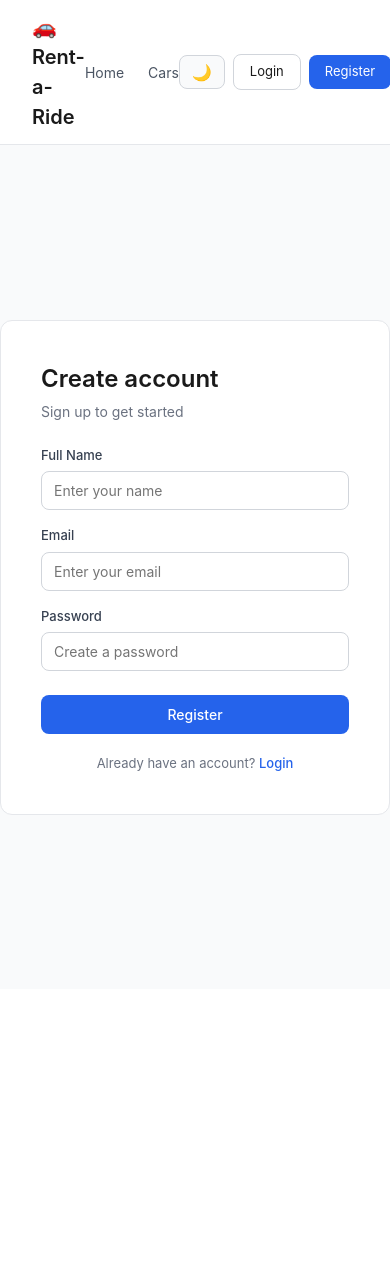
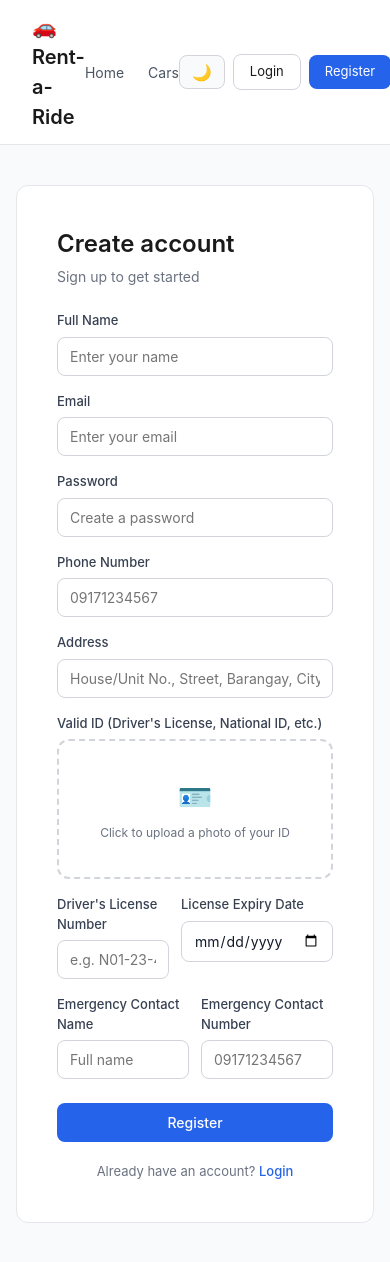
Before and after one commit to arvincosto11-wq/car-rental-app, a React (Vite) app in the folder client/: page /register in a window 390 px wide. Before the commit the page ends 989 px from the top, so only its background shows below. Built offline with nearby package versions, Linux system fonts and the light colour scheme; no server answers.

Commit message:
Add address, valid ID upload, PH phone validation, license and emergency contact to registration

```diff
--- a/client/src/pages/Register.jsx
+++ b/client/src/pages/Register.jsx
@@ -3,19 +3,67 @@ import { Link, useNavigate } from 'react-router-dom';
 import { useAuth } from '../context/AuthContext';
 import api from '../api';
 
+const PHONE_REGEX = /^(09\d{9}|\+639\d{9})$/;
+
 const Register = () => {
-  const [form, setForm] = useState({ name: '', email: '', password: '' });
+  const [form, setForm] = useState({
+    name: '', email: '', password: '',
+    phone: '', address: '',
+    licenseNumber: '', licenseExpiry: '',
+    emergencyContactName: '', emergencyContactNumber: '',
+  });
+  const [validIdImage, setValidIdImage] = useState(null);
+  const [validIdPreview, setValidIdPreview] = useState('');
   const [error, setError] = useState('');
   const [loading, setLoading] = useState(false);
   const { login } = useAuth();
   const navigate = useNavigate();
 
+  const handleIdImageChange = (e) => {
+    const file = e.target.files[0];
+    if (file) {
+      setValidIdImage(file);
+      setValidIdPreview(URL.createObjectURL(file));
+    }
+  };
+
+  const uploadToImageKit = async (file) => {
+    const authRes = await api.get('/imagekit/auth');
+    const { token, expire, signature, publicKey } = authRes.data;
+    const formData = new FormData();
+    formData.append('file', file);
+    formData.append('fileName', file.name);
+    formData.append('token', token);
+    formData.append('expire', expire);
+    formData.append('signature', signature);
+    formData.append('publicKey', publicKey);
+    const uploadRes = await fetch('https://upload.imagekit.io/api/v1/files/upload', { method: 'POST', body: formData });
+    const data = await uploadRes.json();
+    return { url: data.url, fileId: data.fileId };
+  };
+
   const handleSubmit = async (e) => {
     e.preventDefault();
+    setError('');
+
+    if (!PHONE_REGEX.test(form.phone)) {
+      setError('Please enter a valid Philippine phone number (e.g. 09171234567 or +639171234567)');
+      return;
+    }
+    if (!validIdImage) {
+      setError('Please upload a photo of a valid ID');
+      return;
+    }
+
     setLoading(true);
-    setError('');
     try {
-      const res = await api.post('/auth/register', form);
+      const uploaded = await uploadToImageKit(validIdImage);
+
+      const res = await api.post('/auth/register', {
+        ...form,
+        validIdImage: uploaded.url,
+        validIdImageFileId: uploaded.fileId,
+      });
       login(res.data.user, res.data.token);
       navigate('/');
     } catch (err) {
@@ -67,6 +115,95 @@ const Register = () => {
               required
             />
           </div>
+
+          <div style={styles.field}>
+            <label style={styles.label}>Phone Number</label>
+            <input
+              style={styles.input}
+              type="tel"
+              placeholder="09171234567"
+              value={form.phone}
+              onChange={(e) => setForm({ ...form, phone: e.target.value })}
+              required
+            />
+          </div>
+
+          <div style={styles.field}>
+            <label style={styles.label}>Address</label>
+            <input
+              style={styles.input}
+              type="text"
+              placeholder="House/Unit No., Street, Barangay, City, Province"
+              value={form.address}
+              onChange={(e) => setForm({ ...form, address: e.target.value })}
+              required
+            />
+          </div>
+
+          <div style={styles.field}>
+            <label style={styles.label}>Valid ID (Driver's License, National ID, etc.)</label>
+            <div style={styles.idUpload}>
+              {validIdPreview ? (
+                <img src={validIdPreview} alt="ID preview" style={styles.idPreview} />
+              ) : (
+                <div style={styles.idPlaceholder}>
+                  <span style={{ fontSize: '28px' }}>🪪</span>
+                  <p style={{ fontSize: '12px', color: '#6b7280', marginTop: '6px' }}>Click to upload a photo of your ID</p>
+                </div>
+              )}
+              <input type="file" accept="image/*" onChange={handleIdImageChange} style={styles.fileInput} />
+            </div>
+          </div>
+
+          <div style={styles.row}>
+            <div style={styles.field}>
+              <label style={styles.label}>Driver's License Number</label>
+              <input
+                style={styles.input}
+                type="text"
+                placeholder="e.g. N01-23-456789"
+                value={form.licenseNumber}
+                onChange={(e) => setForm({ ...form, licenseNumber: e.target.value })}
+                required
+              />
+            </div>
+            <div style={styles.field}>
+              <label style={styles.label}>License Expiry Date</label>
+              <input
+                style={styles.input}
+                type="date"
+                value={form.licenseExpiry}
+                onChange={(e) => setForm({ ...form, licenseExpiry: e.target.value })}
+                required
+              />
+            </div>
+          </div>
+
+          <div style={styles.row}>
+            <div style={styles.field}>
+              <label style={styles.label}>Emergency Contact Name</label>
+              <input
+                style={styles.input}
+                type="text"
+                placeholder="Full name"
+                value={form.emergencyContactName}
+                onChange={(e) => setForm({ ...form, emergencyContactName: e.target.value })}
+                required
+              />
+            </div>
+            <div style={styles.field}>
+              <label style={styles.label}>Emergency Contact Number</label>
+              <input
+                style={styles.input}
+                type="tel"
+                placeholder="09171234567"
+                value={form.emergencyContactNumber}
+                onChange={(e) => setForm({ ...form, emergencyContactNumber: e.target.value })}
+                required
+              />
+            </div>
+          </div>
+
           <button style={styles.btn} type="submit" disabled={loading}>
             {loading ? 'Creating account...' : 'Register'}
           </button>
@@ -88,6 +225,7 @@ const styles = {
     alignItems: 'center',
     justifyContent: 'center',
     background: '#f9fafb',
+    padding: '40px 16px',
   },
   card: {
     background: '#fff',
@@ -95,7 +233,7 @@ const styles = {
     borderRadius: '12px',
     border: '1px solid #e5e7eb',
     width: '100%',
-    maxWidth: '400px',
+    maxWidth: '480px',
   },
   title: {
     fontSize: '24px',
@@ -116,6 +254,7 @@ const styles = {
     fontSize: '13px',
     marginBottom: '16px',
   },
+  row: { display: 'grid', gridTemplateColumns: '1fr 1fr', gap: '12px' },
   field: { marginBottom: '16px' },
   label: {
     display: 'block',
@@ -132,6 +271,30 @@ const styles = {
     fontSize: '14px',
     outline: 'none',
     boxSizing: 'border-box',
+  },
+  idUpload: {
+    position: 'relative',
+    width: '100%',
+    height: '140px',
+    border: '2px dashed #d1d5db',
+    borderRadius: '12px',
+    overflow: 'hidden',
+    cursor: 'pointer',
+    display: 'flex',
+    alignItems: 'center',
+    justifyContent: 'center',
+    background: '#fff',
+  },
+  idPlaceholder: { textAlign: 'center', padding: '16px' },
+  idPreview: { width: '100%', height: '100%', objectFit: 'cover' },
+  fileInput: {
+    position: 'absolute',
+    top: 0,
+    left: 0,
+    width: '100%',
+    height: '100%',
+    opacity: 0,
+    cursor: 'pointer',
   },
   btn: {
     width: '100%',
```
Also changed, not shown: 1 other file (tests, documents, lock files or other folders).
